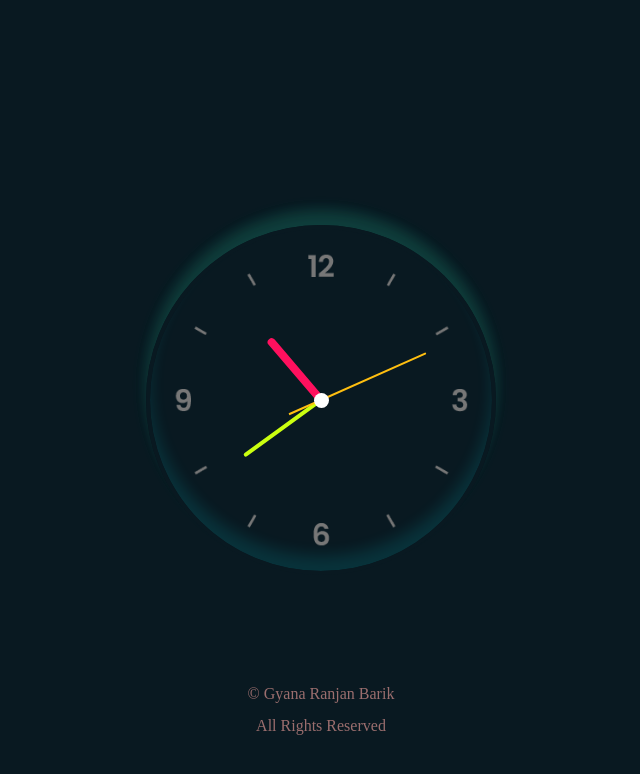
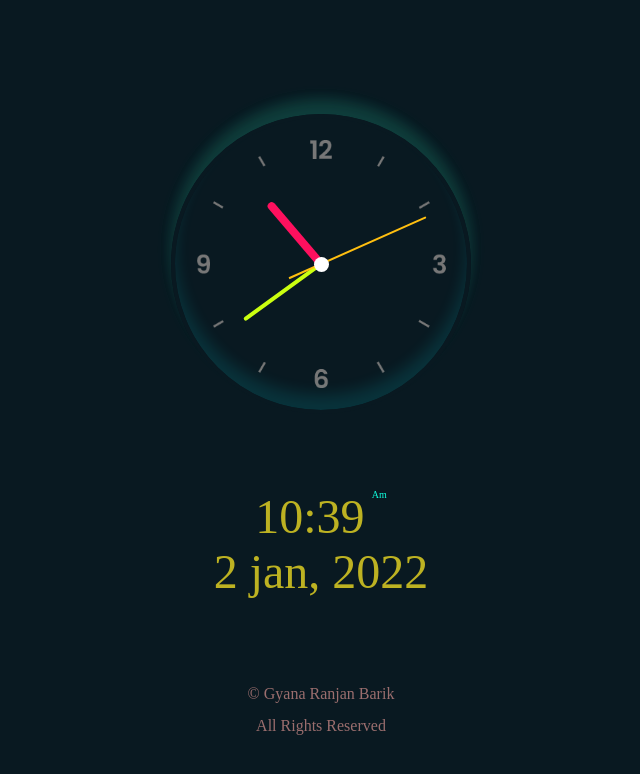
Before and after one commit to Gyana-Ranjan-14/Neumorphsim_Analog_CLOCK, a plain HTML site: page index.html in a window 1280 px wide. Shown: the whole page, without its empty margins (319-959 px from the left). Drawn offline with Linux system fonts and the light colour scheme.

Commit message:
Initial commit

```diff
--- a/index.html
+++ b/index.html
@@ -24,6 +24,19 @@
         </div>
         <div class="sec">
         </div>
+
+        <div>
+            <div class="clock_text">
+                <div class="clock_text-hour" id="text-hour"></div>
+                <div class="clock_text-min" id="text-min"></div>
+                <div class="clock_text-ampm" id="text-ampm"></div>
+            </div>
+            <div class="clock_date">
+                <span id="date-day"></span>
+                <span id="date-month"></span>
+                <span id="date-year"></span>
+            </div>
+        </div>
     </div>
     <footer>
         <p>&copy; Gyana Ranjan Barik</p>
@@ -42,6 +55,62 @@
            mn.style.transform = `rotateZ(${mins}deg)`;
            hr.style.transform = `rotateZ(${hrs+(mins/12)}deg)`;
          });
+
+
+        //  For digi clock
+        const texthour = document.getElementById('text-hour'),
+        textmin = document.getElementById('text-min'),
+        textAmPm = document.getElementById('text-ampm'),
+        dateDay=document.getElementById('date-day'),
+        datemonth=document.getElementById('date-month'),
+        dateyear=document.getElementById('date-year')
+
+     const   clocktext = () =>
+     {
+        let date = new Date();
+        let hh = date.getHours(),ampm
+        let mm = date.getMinutes(),
+        day = date.getDate(),
+        month = date.getMonth(),
+        year = date.getFullYear()
+
+        // we changes the hours from 24 to 12 and establish wheather am or pm
+        if(hh>=12)
+        {
+            hh=hh-12;
+            ampm='pm';
+        }
+        else
+        {
+            ampm='Am'
+        }
+//   We detect when its 0 Am and transform to 12 AM
+        if(hh==0) {hh==12}
+
+        // Show a zero before hours
+            if(hh<10){hh=`0${hh}`}
+
+        // Show time
+        texthour.innerHTML = `${hh}:`
+
+        // Show a zero before the min
+        if(mm<10){mm=`0${mm}`}
+
+        // Show minutes
+        textmin.innerHTML = `${mm}`
+
+        // Show am or pm
+        textAmPm.innerHTML =ampm;
+
+        // We get the months and years and show it
+        let months = ['jan','Feb','Mar','Apr','May','Jun','Jul','Aug','Sep','Oct','Nov','Dec']
+
+        // Show the day the month and the year
+        dateDay.innerHTML =day;
+        datemonth.innerHTML =`${months[month]},`;
+        dateyear.innerHTML = year;
+     }
+     setInterval(clocktext,1000) //1000 = 1s
     </script>
 </body>
 
--- a/style.css
+++ b/style.css
@@ -13,8 +13,9 @@ body {
 }
 
 .clock {
-    width: 350px;
-    height: 350px;
+    width: 300px;
+    height: 300px;
+    margin-top: -272px;
     display: flex;
     justify-content: center;
     align-items: center;
@@ -95,6 +96,46 @@ body {
     border-radius: 6px 6px 0 0;
 }
 
+
+/* Adding css to the clock format */
+
+:root {
+    --biggest-font-size: 3rem;
+    --font-medium: 500;
+    --small-font-size: 3rem;
+    --title-color: hsl(var(--hue-color), 53%, 15%);
+    --tiny-font-size: .625rem;
+    --mb-0-25: .45rem;
+}
+
+.clock_text {
+    display: flex;
+    justify-content: center;
+    margin-top: 560px;
+    color: #10ffdf;
+}
+
+.clock_text-hour,
+.clock_text-min {
+    font-size: var(--biggest-font-size);
+    font-weight: var(--font-medium);
+    color: #bdb222;
+}
+
+.clock_text-ampm {
+    font-size: var(--tiny-font-size);
+    color: var(--title-color);
+    font-weight: var(--font-medium);
+    margin-left: var(--mb-0-25);
+}
+
+.clock_date {
+    text-align: center;
+    font-size: var(--small-font-size);
+    font-weight: var(--font-medium);
+    color: #bdb222;
+}
+
 footer {
     position: absolute;
     margin-top: 620px;
```
Also changed, not shown: 3 other files.
